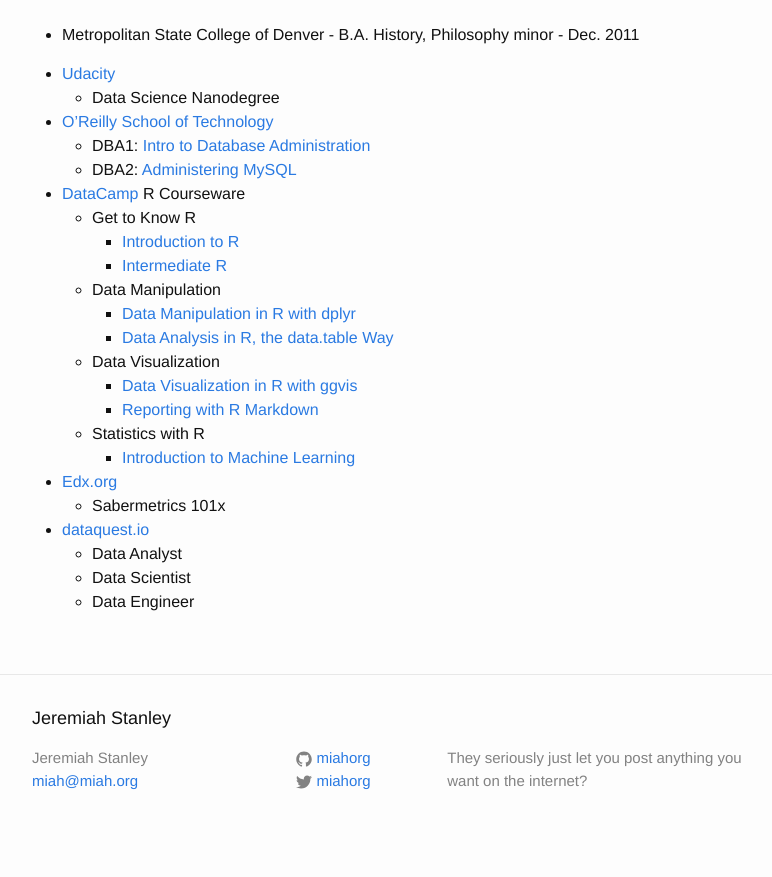
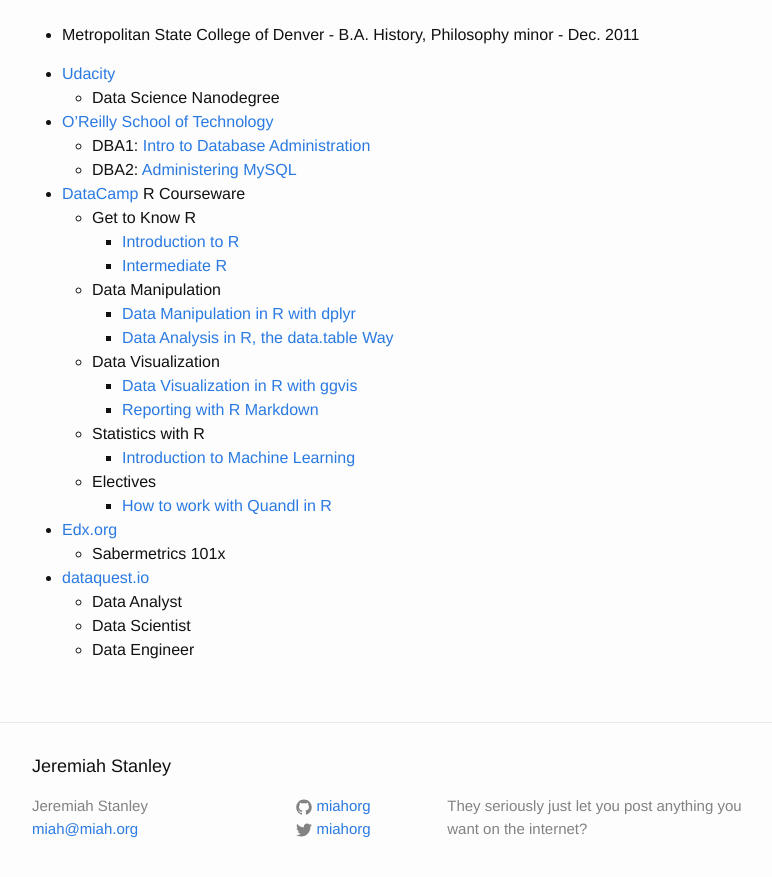
Before and after one commit to miahorg/miahorg.github.io, a Jekyll site: the page built from resume.md, in a window 1280 px wide and 900 px high, scrolled down 675 px. Shown: the top 877 px of the window, without its empty margins (238-1010 px from the left). Built offline with Jekyll 4.4.1, drawn with Linux system fonts in a browser that asks for light colours; before the commit the page ends 1527 px from its top, so only the background shows below that.

Commit message:
updating quandl stuff

```diff
--- a/resume.md
+++ b/resume.md
@@ -44,6 +44,8 @@ permalink: /resume/
     * [Reporting with R Markdown](/mooc/reportingwithrmarkdown.pdf)
   * Statistics with R
     * [Introduction to Machine Learning](/mooc/introductiontomachinelearning.pdf)
+  * Electives
+    * [How to work with Quandl in R](/mooc/howtoworkwithquandlinr.pdf)
 * [Edx.org](https://www.edx.org/)
   * Sabermetrics 101x
 * [dataquest.io](https://www.dataquest.io/)
```
Also changed, not shown: 1 other file.
